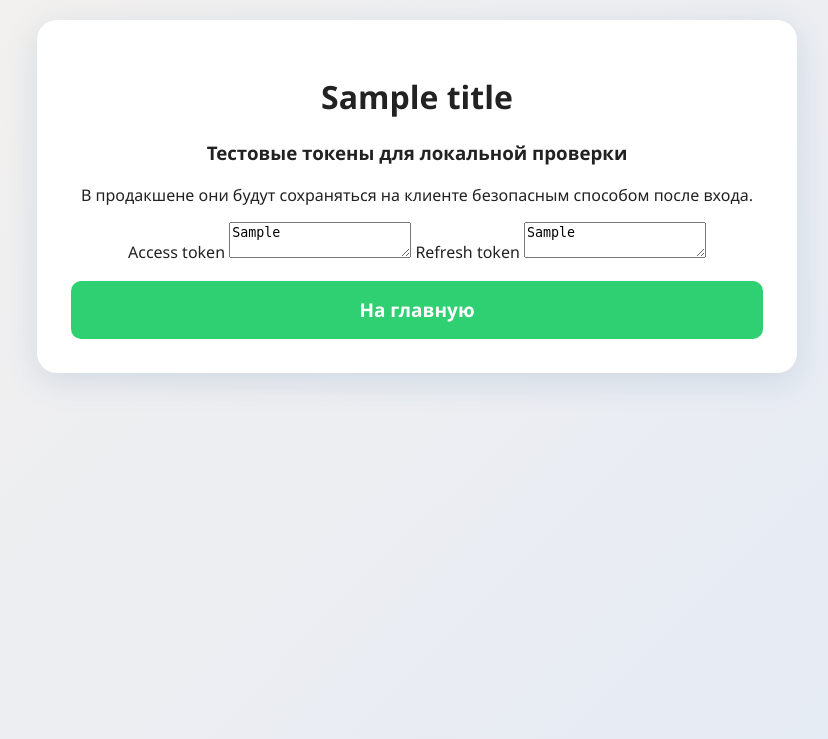
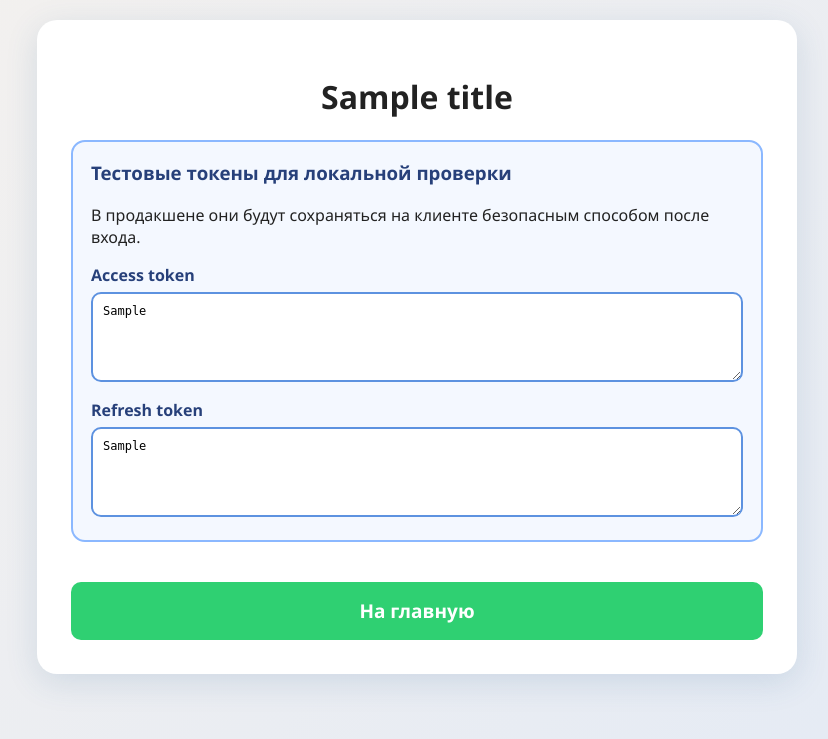
Before and after one commit to Zaharov89/Arina, a Flask app: template Arina/frontend/templates/auth/activation_result.html in a window 1280 px wide. Shown: the top 739 px of the page, without its empty margins (223-1051 px from the left). Run offline with Flask 3, Linux system fonts and the light colour scheme; the template is opened without the code that fills it: most values are stand-ins (such as "Sample title", 1, 10 or a date in 2020); parts of the project's set-up code (start-up, migrations or seed data) failed here and were passed over.

Commit message:
Style local token output

```diff
--- a/Arina/frontend/static/auth/register.css
+++ b/Arina/frontend/static/auth/register.css
@@ -157,3 +157,36 @@
 .activation-link {
     margin-top: 18px;
 }
+
+.token-box {
+    margin: 22px 0;
+    padding: 18px;
+    border-radius: 14px;
+    background: #f4f8ff;
+    border: 2px solid #8bb8ff;
+    text-align: left;
+}
+
+.token-box h3 {
+    margin-top: 0;
+    color: #27407a;
+}
+
+.token-box label {
+    display: block;
+    margin-top: 12px;
+    margin-bottom: 6px;
+    font-weight: 800;
+    color: #27407a;
+}
+
+.token-box textarea {
+    width: 100%;
+    min-height: 90px;
+    box-sizing: border-box;
+    border-radius: 10px;
+    border: 2px solid #5d92e0;
+    padding: 10px;
+    font-size: 12px;
+    resize: vertical;
+}
```
